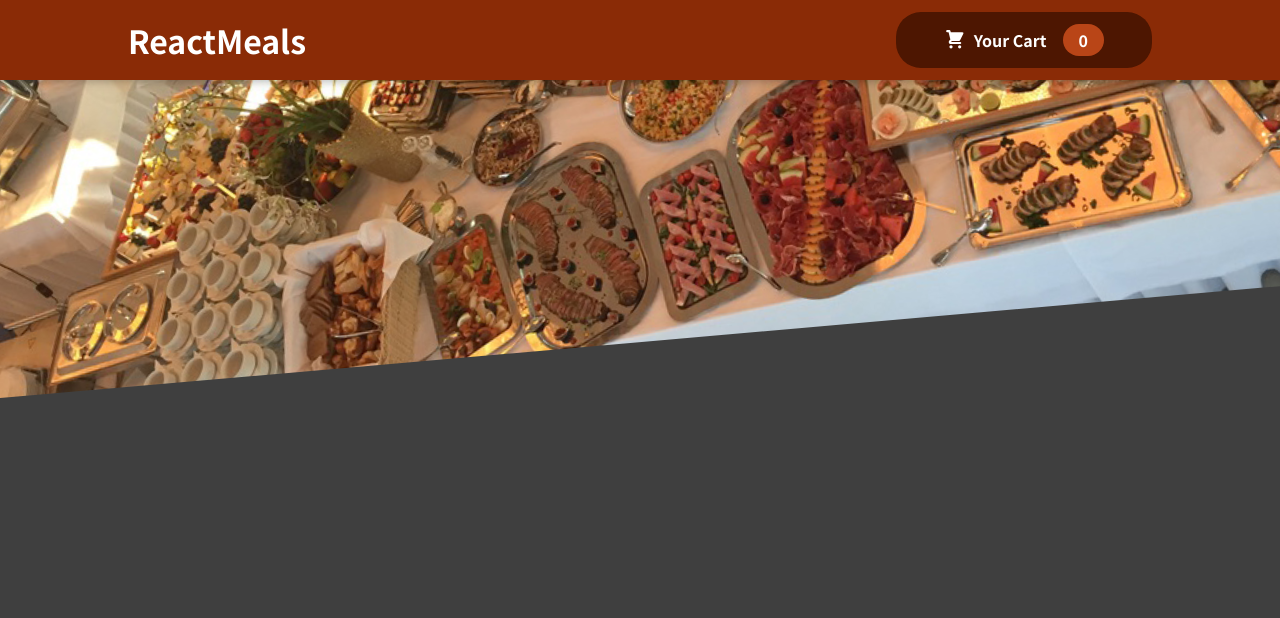
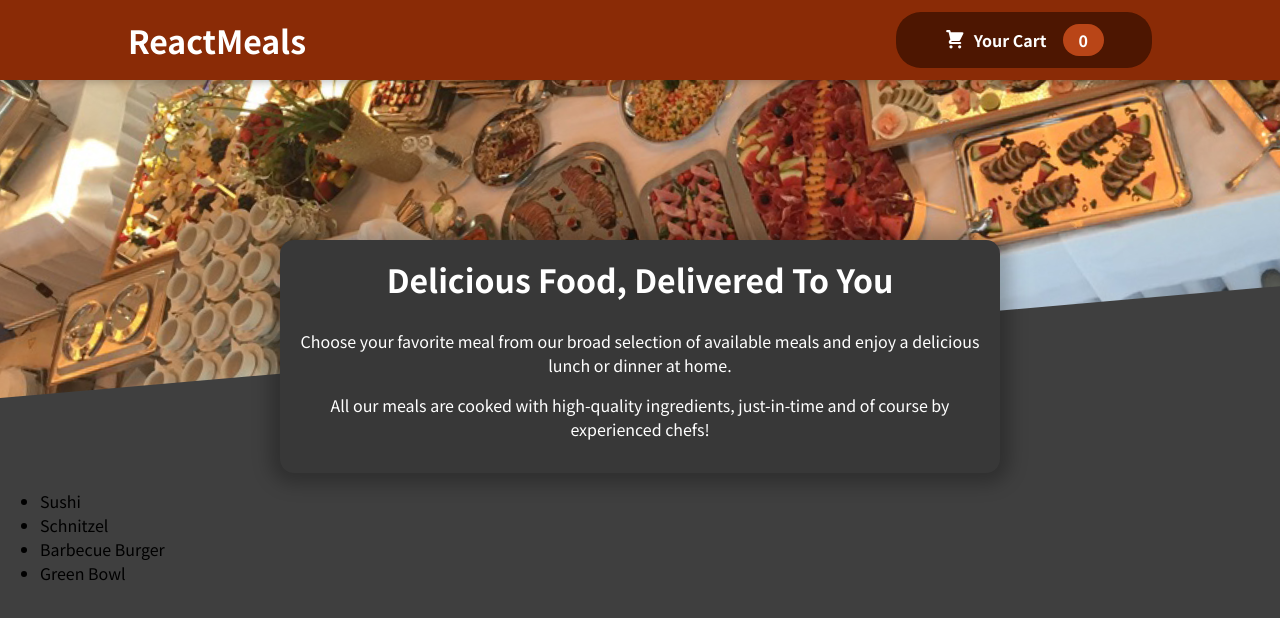
Before and after one commit to harish0319/01-starting-project, a React (Create React App) app: page / in a window 1280 px wide. Shown: the top 618 px of the page. Built offline with nearby package versions, Linux system fonts and the light colour scheme.

Commit message:
Add Restaurant Summary

```diff
--- a/src/App.js
+++ b/src/App.js
@@ -1,10 +1,15 @@
 import { Fragment } from "react";
+
 import Header from "./components/Layout/Header";
+import Meals from "./components/Meals/Meals";
 
 function App() {
   return (
     <Fragment>
       <Header />
+      <main>
+        <Meals />
+      </main>
     </Fragment>
   );
 }
--- /dev/null
+++ b/src/components/Meals/AvailableMeals.js
@@ -0,0 +1,40 @@
+import classes from './MealsSummary.module.css';
+
+const DUMMY_MEALS = [
+    {
+        id: 'm1',
+        name: 'Sushi',
+        description: 'Finest fish and veggies',
+        price: 22.99,
+    },
+    {
+        id: 'm2',
+        name: 'Schnitzel',
+        description: 'A german specialty!',
+        price: 16.5,
+    },
+    {
+        id: 'm3',
+        name: 'Barbecue Burger',
+        description: 'American, raw, meaty',
+        price: 12.99,
+    },
+    {
+        id: 'm4',
+        name: 'Green Bowl',
+        description: 'Healthy...and green...',
+        price: 18.99,
+    },
+];
+
+const AvailableMeals = () => {
+    const mealsList = DUMMY_MEALS.map(meal => <li>{meal.name}</li>);
+
+    return <section className={classes.meals}>
+        <ul>
+            {mealsList}
+        </ul>
+    </section>
+};
+
+export default AvailableMeals;
--- /dev/null
+++ b/src/components/Meals/Meals.js
@@ -0,0 +1,15 @@
+import { Fragment } from "react";
+
+import MealsSummary from "./MealsSummary";
+import AvailableMeals from "./AvailableMeals";
+
+const Meals = () => {
+    return (
+        <Fragment>
+            <MealsSummary />
+            <AvailableMeals />
+        </Fragment>
+    );
+};
+
+export default Meals;
--- /dev/null
+++ b/src/components/Meals/MealsSummary.js
@@ -0,0 +1,19 @@
+import classes from './MealsSummary.module.css';
+
+const MealsSummary = () => {
+    return (
+        <section className={classes.summary}>
+            <h2>Delicious Food, Delivered To You</h2>
+            <p>
+                Choose your favorite meal from our broad selection of available meals
+                and enjoy a delicious lunch or dinner at home.
+            </p>
+            <p>
+                All our meals are cooked with high-quality ingredients, just-in-time and
+                of course by experienced chefs!
+            </p>
+        </section>
+    );
+};
+
+export default MealsSummary;
--- /dev/null
+++ b/src/components/Meals/MealsSummary.module.css
@@ -0,0 +1,18 @@
+.summary {
+    text-align: center;
+    max-width: 45rem;
+    width: 90%;
+    margin: auto;
+    margin-top: -10rem;
+    position: relative;
+    background-color: #383838;
+    color: white;
+    border-radius: 14px;
+    padding: 1rem;
+    box-shadow: 0 1px 18px 10px rgba(0, 0, 0, 0.25);
+  }
+
+  .summary h2 {
+    font-size: 2rem;
+    margin-top: 0;
+  }
```
Also changed, not shown: src/components/Meals/AvailableMeals.module.css (added, +24 -0 lines).
